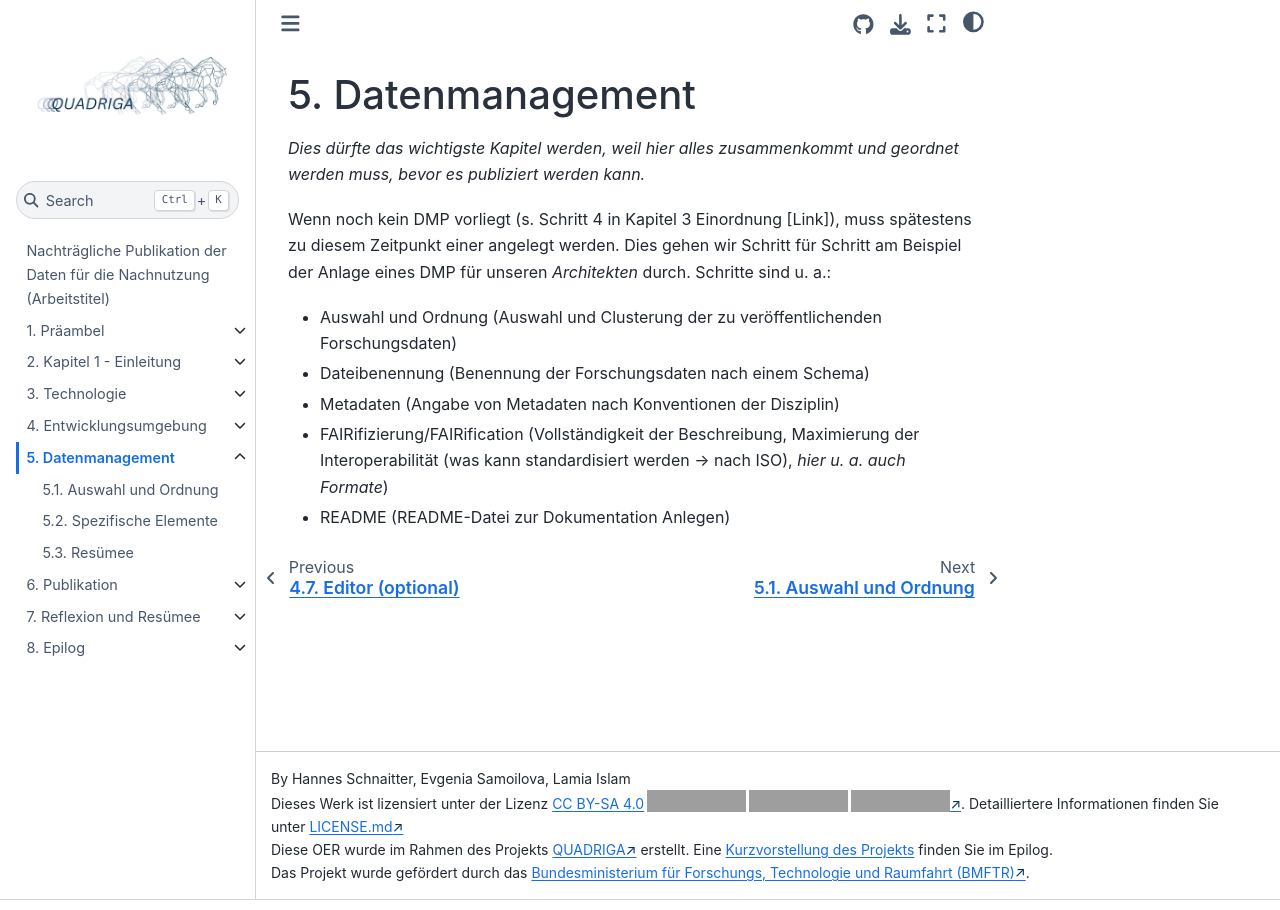
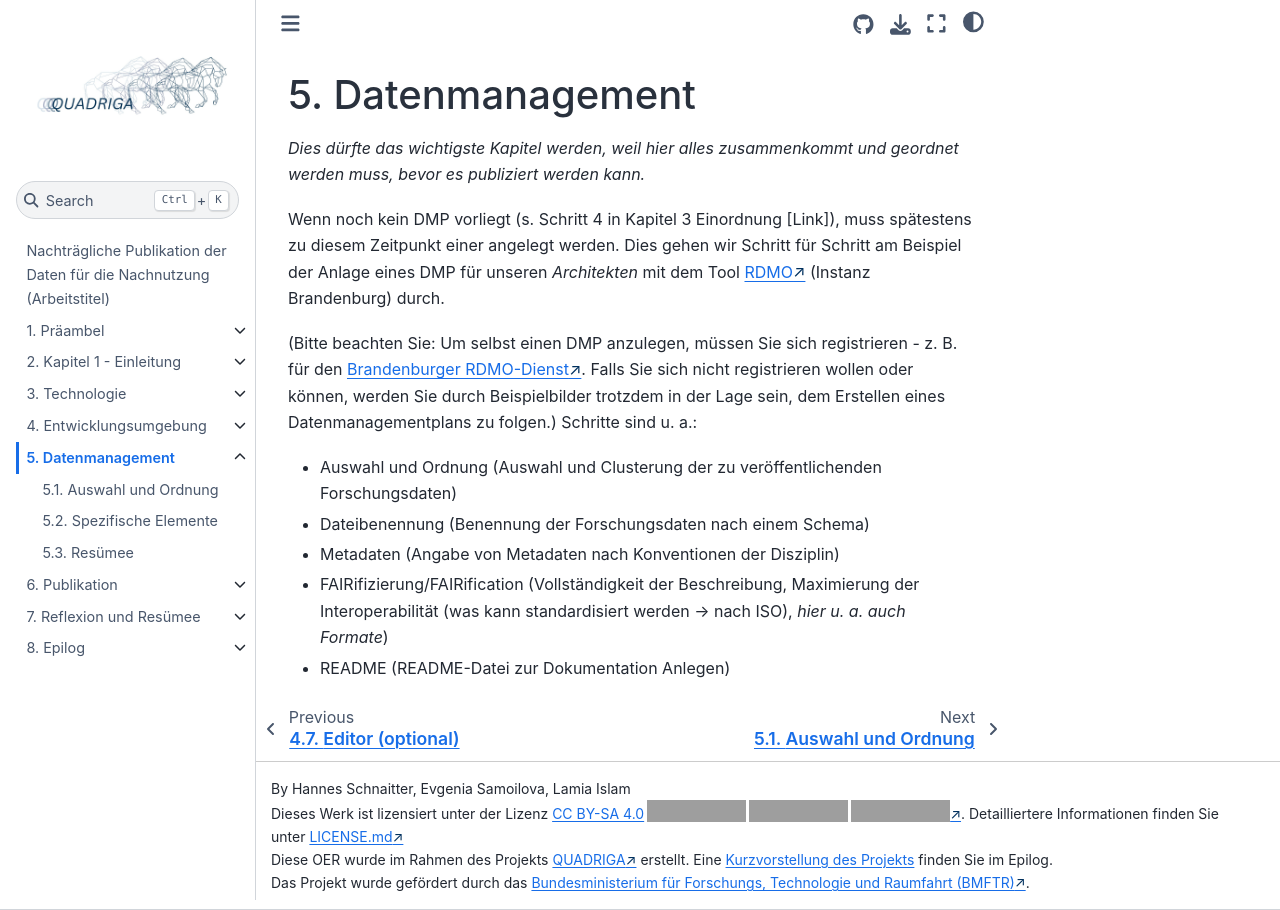
Before and after one commit to quadriga-dk/Tabelle-Fallstudie-4, a Jupyter Book: the page built from Kapitel4_Datenmanagement/einleitung.md, in a window 1280 px wide. Built offline with Jupyter Book 1.0.4 settings and Sphinx 7.4.7 and the Sphinx Book theme 1.1.4, drawn with Linux system fonts in a browser that asks for light colours; grey boxes are pictures that could not be loaded.

Commit message:
further changes in einleitung main, einleitung chap1 and einleitung dmp

```diff
--- a/Kapitel4_Datenmanagement/einleitung.md
+++ b/Kapitel4_Datenmanagement/einleitung.md
@@ -4,7 +4,9 @@
 
 *Dies dürfte das wichtigste Kapitel werden, weil hier alles zusammenkommt und geordnet werden muss, bevor es publiziert werden kann.*
 
-Wenn noch kein DMP vorliegt (s. Schritt 4 in Kapitel 3 Einordnung [Link]), muss spätestens zu diesem Zeitpunkt einer angelegt werden. Dies gehen wir Schritt für Schritt am Beispiel der Anlage eines DMP für unseren *Architekten* durch.
+Wenn noch kein DMP vorliegt (s. Schritt 4 in Kapitel 3 Einordnung [Link]), muss spätestens zu diesem Zeitpunkt einer angelegt werden. Dies gehen wir Schritt für Schritt am Beispiel der Anlage eines DMP für unseren *Architekten*  mit dem Tool <a href="https://rdmo.fdm-bb.de/" class="external-link" target="_blank">RDMO</a> (Instanz Brandenburg) durch.
+
+(Bitte beachten Sie: Um selbst einen DMP anzulegen, müssen Sie sich registrieren - z. B. für den <a href="https://rdmo.fdm-bb.de/account/signup/" class="external-link" target="_blank">Brandenburger RDMO-Dienst</a>. Falls Sie sich nicht registrieren wollen oder können, werden Sie durch Beispielbilder trotzdem in der Lage sein, dem Erstellen eines Datenmanagementplans zu folgen.)
 Schritte sind u. a.:
 - Auswahl und Ordnung (Auswahl und Clusterung der zu veröffentlichenden Forschungsdaten)
 - Dateibenennung (Benennung der Forschungsdaten nach einem Schema)
```
Also changed, not shown: Kapitel1_Einleitung/einleitung.md (+16 -6 lines), einleitung.md (+1 -1 lines).
